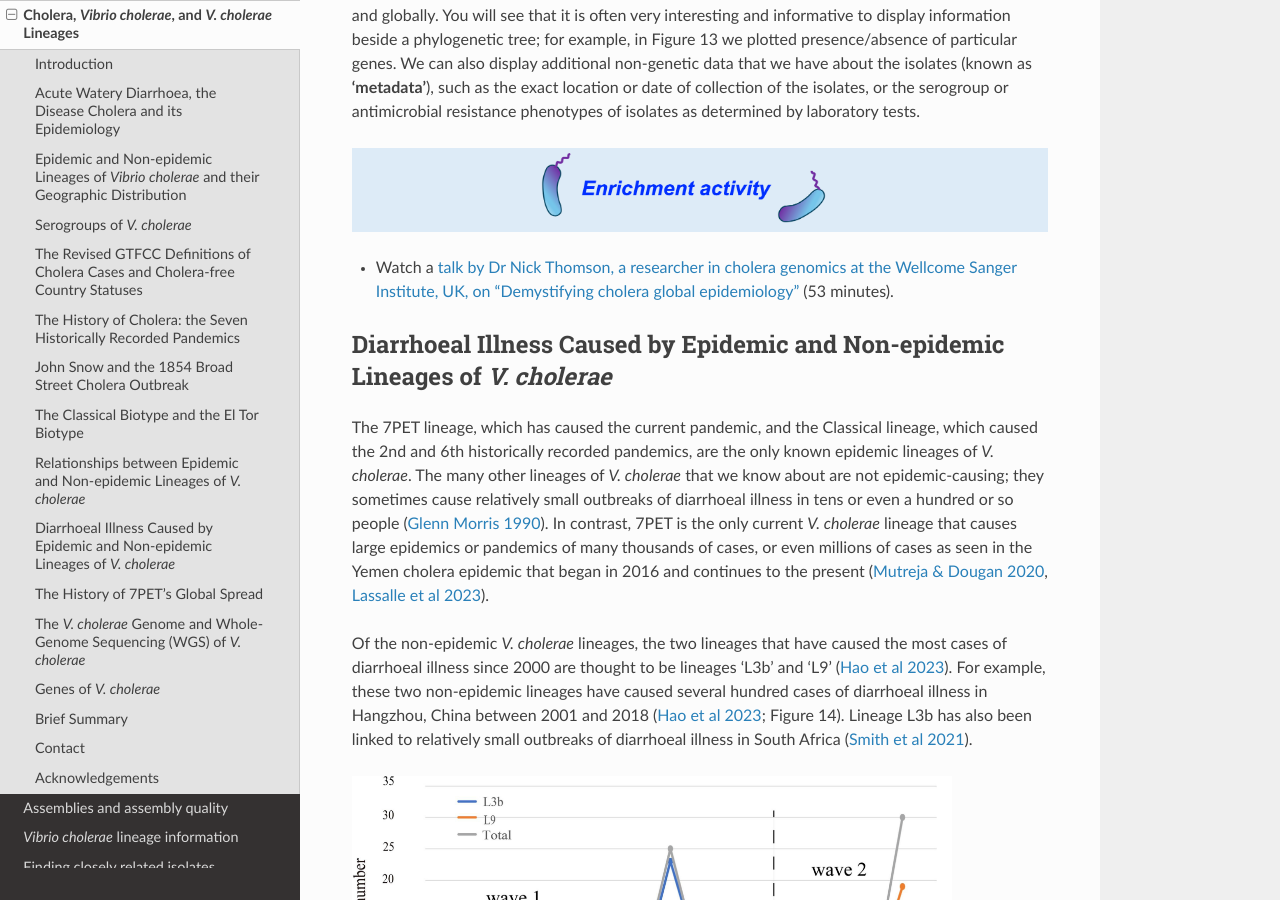
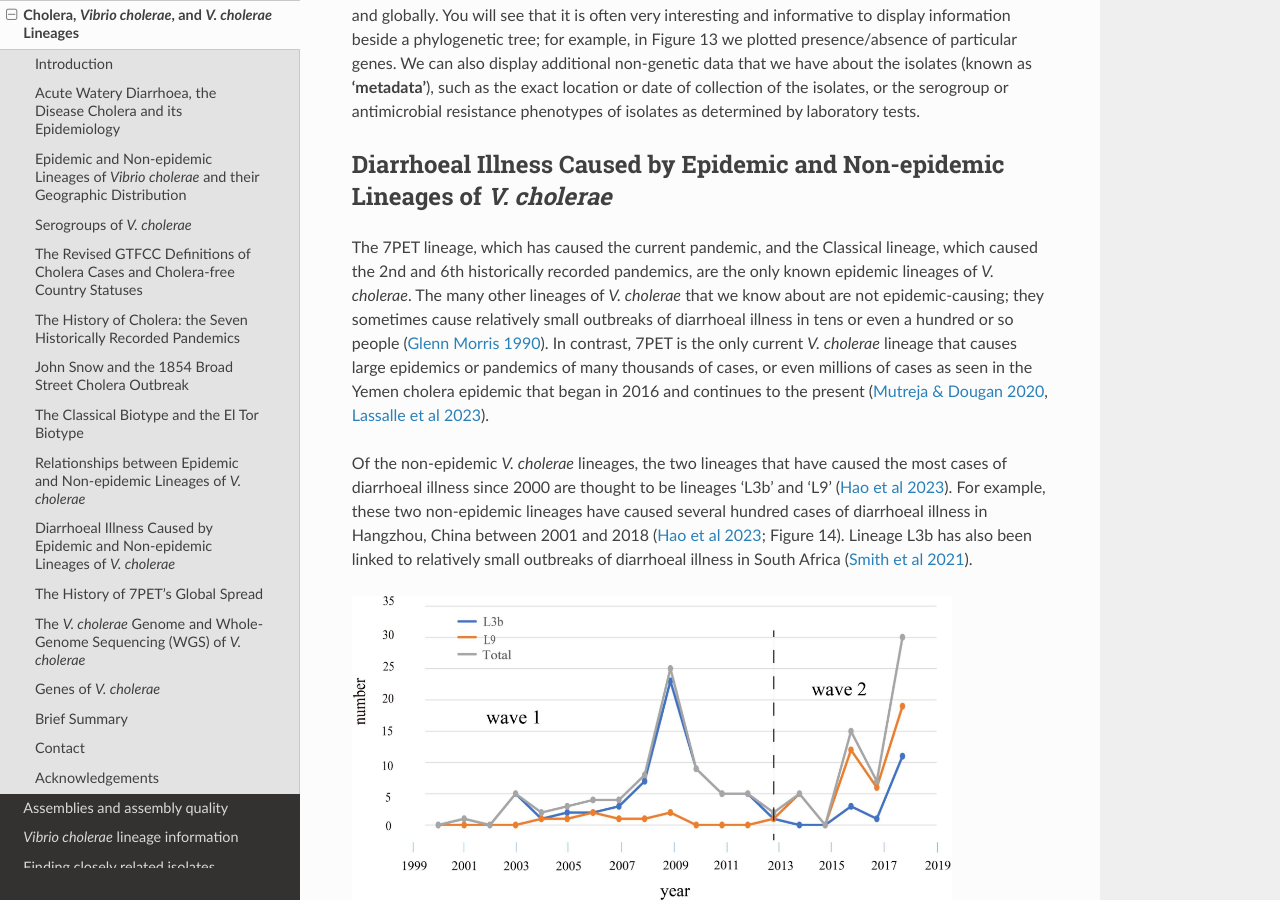
Before and after one commit to avrilcoghlan/cholerabook, a Sphinx documentation site: the page built from docs/source/vibriogenomes.rst, in a window 1280 px wide and 900 px high, scrolled down 13868 px. Built offline with Sphinx 7.4.7 and the Read the Docs theme 2.0.0, drawn with Linux system fonts in a browser that asks for light colours; some of the changed text lies outside the part shown.

Commit message:
Update vibriogenomes.rst

```diff
--- a/docs/source/vibriogenomes.rst
+++ b/docs/source/vibriogenomes.rst
@@ -437,13 +437,6 @@
 non-genetic data that we have about the isolates (known as **'metadata'**), such as the exact location or date of collection of the isolates, or
 the serogroup or antimicrobial resistance phenotypes of isolates as determined by laboratory tests.
 
-.. image:: Activity.png
-  :width: 1050
-
-* Watch a `talk by Dr Nick Thomson, a researcher in cholera genomics at the Wellcome Sanger Institute, UK, on "Demystifying cholera global epidemiology"`_ (53 minutes).
-
-.. _talk by Dr Nick Thomson, a researcher in cholera genomics at the Wellcome Sanger Institute, UK, on "Demystifying cholera global epidemiology": https://www.youtube.com/watch?v=4Z_M8J8RfTs
-
 Diarrhoeal Illness Caused by Epidemic and Non-epidemic Lineages of *V. cholerae*
 --------------------------------------------------------------------------------
 
@@ -636,10 +629,13 @@
 .. image:: Activity.png
   :width: 1050
 
+* Watch a `talk by Dr Nick Thomson, a researcher in cholera genomics at the Wellcome Sanger Institute, UK, on "Understanding Health and Disease at a Global Scale"`_ (14 minutes).
 * Watch a `talk by Dr François-Xavier Weill, a leading cholera researcher based in the Pasteur Institute, Paris, on his work on genomics for tracing the cholera epidemic in Africa`_ (26 minutes).
 * Read a `review published in 2020 by Dr Ankur Mutreja and Dr Gordon Dougan, on "Molecular epidemiology and intercontinental spread of cholera"`_.
 
-.. _talk by Dr François-Xavier Weill, a leading cholera researcher based in the Pasteur Institute, Paris, on his work on genomics for tracing the cholera epidemic in Africa: https://www.youtube.com/watch?v=O7Nmoety2BY
+.. _talk by Dr Nick Thomson, a researcher in cholera genomics at the Wellcome Sanger Institute, UK, on "Understanding Health and Disease at a Global Scale": https://www.youtube.com/watch?v=iv0zfqSEFAg
+
+.. _talk by Dr François-Xavier Weill, a leading cholera researcher based in the Pasteur Institute, Paris, on his work on genomics for tracing the cholera epidemic in Africa : https://www.youtube.com/watch?v=O7Nmoety2BY
 
 .. _review published in 2020 by Dr Ankur Mutreja and Dr Gordon Dougan, on "Molecular epidemiology and intercontinental spread of cholera": https://pubmed.ncbi.nlm.nih.gov/31345641/
 
```
